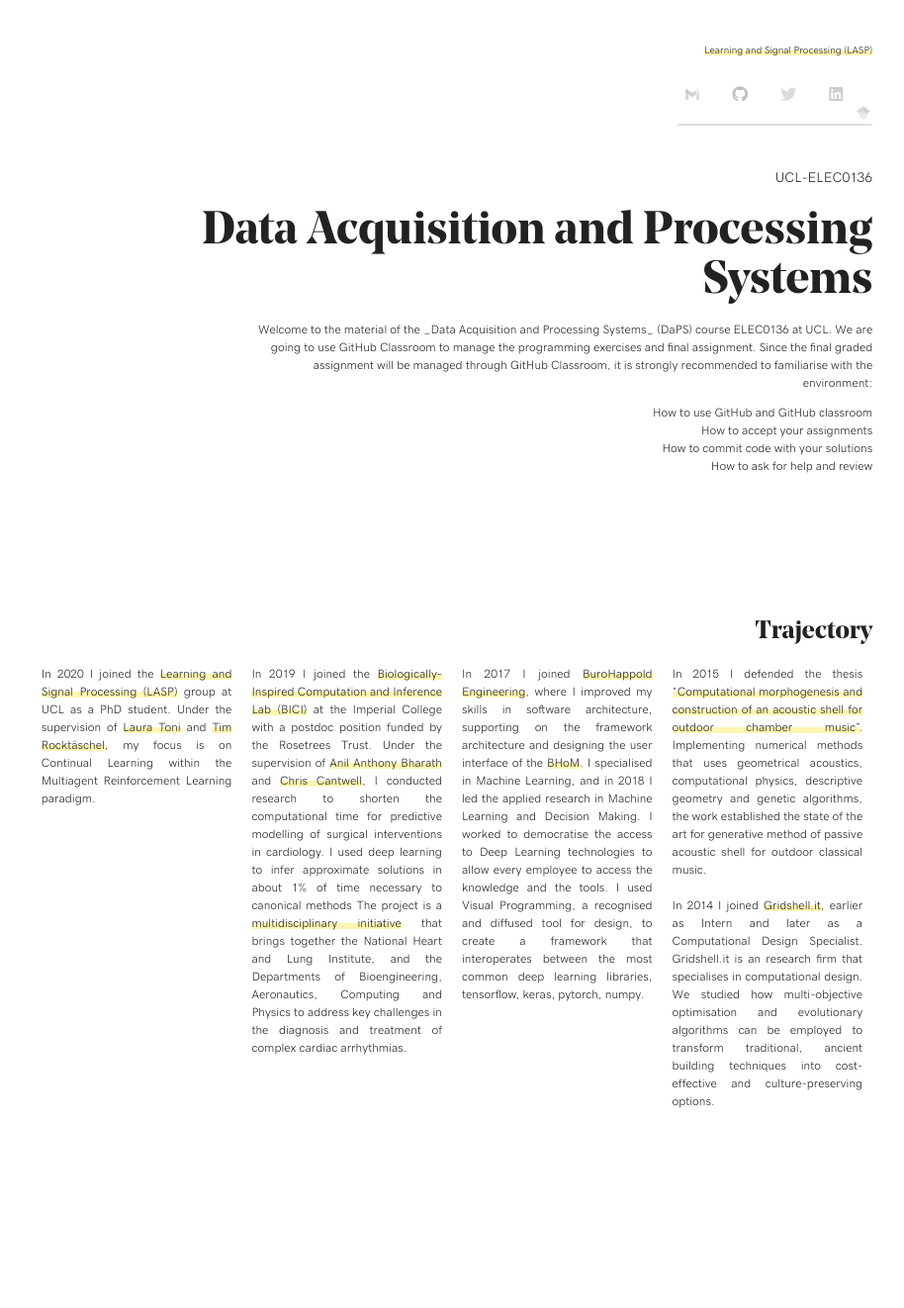
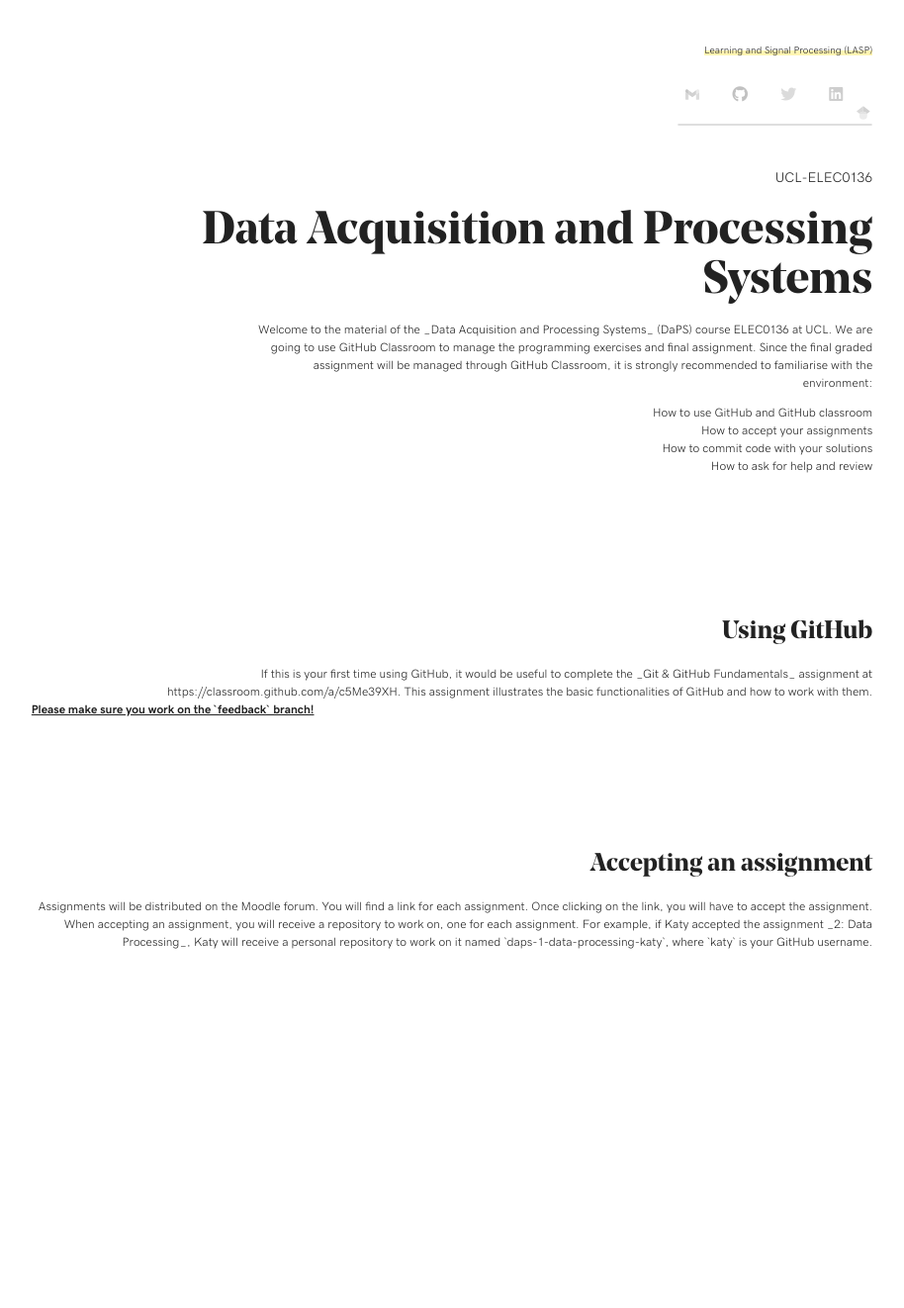
Before and after one commit to UCL-ELEC0136/ucl-elec0136.github.io, a Jekyll site: the page built from index.md, in a window 1280 px wide. Shown: the whole page at 99% size, without its empty margins (87-1001 px from the left). Built offline with Jekyll 4.4.1, drawn with Linux system fonts in a browser that asks for light colours; nearby versions of some CDN libraries; after the commit the page ends 1161 px from its top, so only the background shows below that.

Commit message:
Update home.html

```diff
--- a/_layouts/home.html
+++ b/_layouts/home.html
@@ -29,67 +29,22 @@
 
 
         <div class="col col-12-of-12 right" id="trajectory">
-            <h3> Trajectory</h3>
+            <h3> Using GitHub</h3>
             <div class="row right">
-                <div class="col col-3-of-12 col-s-4-of-4 right">
-                    <p>
-                        In 2020 I joined the <a href="https://laspucl2016.com">Learning and Signal Processing (LASP)</a> group at UCL as a PhD student.
-                        Under the supervision of <a href="https://www.ucl.ac.uk/iccs/dr-laura-toni">Laura Toni</a> and
-                        <a href="https://rockt.github.io/">Tim Rocktäschel</a>, my focus is on Continual Learning within the
-                        Multiagent Reinforcement Learning paradigm.
-                    </p>
-                    <br>
-                </div>
-                <div class="col col-3-of-12 col-s-4-of-4 right">
-                    <p>
-                        In 2019 I joined the <a href="http://www.bici-lab.org/team/">Biologically-Inspired Computation and Inference Lab (BICI)</a>
-                        at the Imperial College with a postdoc position funded by the Rosetrees Trust.
-                        Under the supervision of <a href="https://www.imperial.ac.uk/people/a.bharath">Anil Anthony Bharath</a>
-                        and <a href="https://www.imperial.ac.uk/people/c.cantwell">Chris Cantwell</a>, I conducted research to shorten
-                        the computational time for predictive modelling of surgical interventions in cardiology.
-                        I used deep learning to infer approximate solutions in about 1% of time necessary to canonical methods
-                        The project is a <a href="https://www.imperial.ac.uk/nhli/research/electrocardiomaths-programme/">multidisciplinary initiative</a>
-                        that brings together the National Heart and Lung Institute,
-                        and the Departments of Bioengineering, Aeronautics, Computing and Physics to address key challenges
-                        in the diagnosis and treatment of complex cardiac arrhythmias.
-                    </p>
-                    <br>
-                </div>
-                <div class="col col-3-of-12 col-s-4-of-4 right">
-                    <p>
-                        In 2017 I joined <a href="https://www.burohappold.com/specialisms/computational-engineering/">BuroHappold Engineering</a>,
-                        where I improved my skills in software architecture, supporting on the framework architecture
-                        and designing the user interface of the <a href="https://bhom.xyz">BHoM</a>. I specialised in Machine Learning, and in 2018
-                        I led the applied research in Machine Learning and Decision Making. I worked to democratise the access
-                        to Deep Learning technologies to allow every employee to access the knowledge and the tools. I used Visual Programming,
-                        a recognised and diffused tool for design, to create a framework that interoperates between the most common deep learning libraries,
-                        tensorflow, keras, pytorch, numpy.
-                    </p>
-                    <br>
-                </div>
-                <div class="col col-3-of-12 col-s-4-of-4 right">
-                    <p>
-                        In 2015 I defended the thesis <a href="https://www.youtube.com/watch?v=ViD2glBrBYM">
-                        “Computational morphogenesis and construction of an acoustic shell for outdoor chamber music”</a>.
-                        Implementing numerical methods that uses geometrical acoustics, computational physics, descriptive geometry and genetic algorithms,
-                        the work established the state of the art for generative method of passive acoustic shell for outdoor classical music.
-                        </p>
-                        <br>
-                        <p>
-                        In 2014 I joined <a href="https://www.gridshell.it/">Gridshell.it</a>, earlier as Intern and later as a Computational Design Specialist.
-                        Gridshell.it is an <italian-based></italian-based> research firm that specialises in computational design.
-                        We studied how multi-objective optimisation and evolutionary algorithms can be employed
-                        to transform traditional, ancient building techniques into cost-effective and culture-preserving options.
-                    </p>
-                </div>
+                If this is your first time using GitHub, it would be useful to complete the _Git & GitHub Fundamentals_ assignment at https://classroom.github.com/a/c5Me39XH.
+                This assignment illustrates the basic functionalities of GitHub and how to work with them.
+                <b><u>Please make sure you work on the `feedback` branch!</u></b>
             </div>
-            <!-- <div class="col col-1-of-12 right" id="nav">
-                <a class="fas fa-chevron-down large fade noborder" href="#cv"></a> -->
-            <!-- </div> -->
         </div>
-        <!-- <div class="col col-12-of-12 right" id="cv">
-            <h3>Curriculum Vitae</h4>
-        </div> -->
+
+        <div class="col col-12-of-12 right" id="trajectory">
+            <h3> Accepting an assignment</h3>
+            <div class="row right">
+                Assignments will be distributed on the Moodle forum. You will find a link for each assignment. Once clicking on the link, you will have to accept the assignment.
+                When accepting an assignment, you will receive a repository to work on, one for each assignment.
+                For example, if Katy accepted the assignment _2: Data Processing_, Katy will receive a personal repository to work on it named `daps-1-data-processing-katy`, where `katy` is your GitHub username.
+            </div>
+        </div>
     </div>
     {% include footer.html %}
 </body>
```
